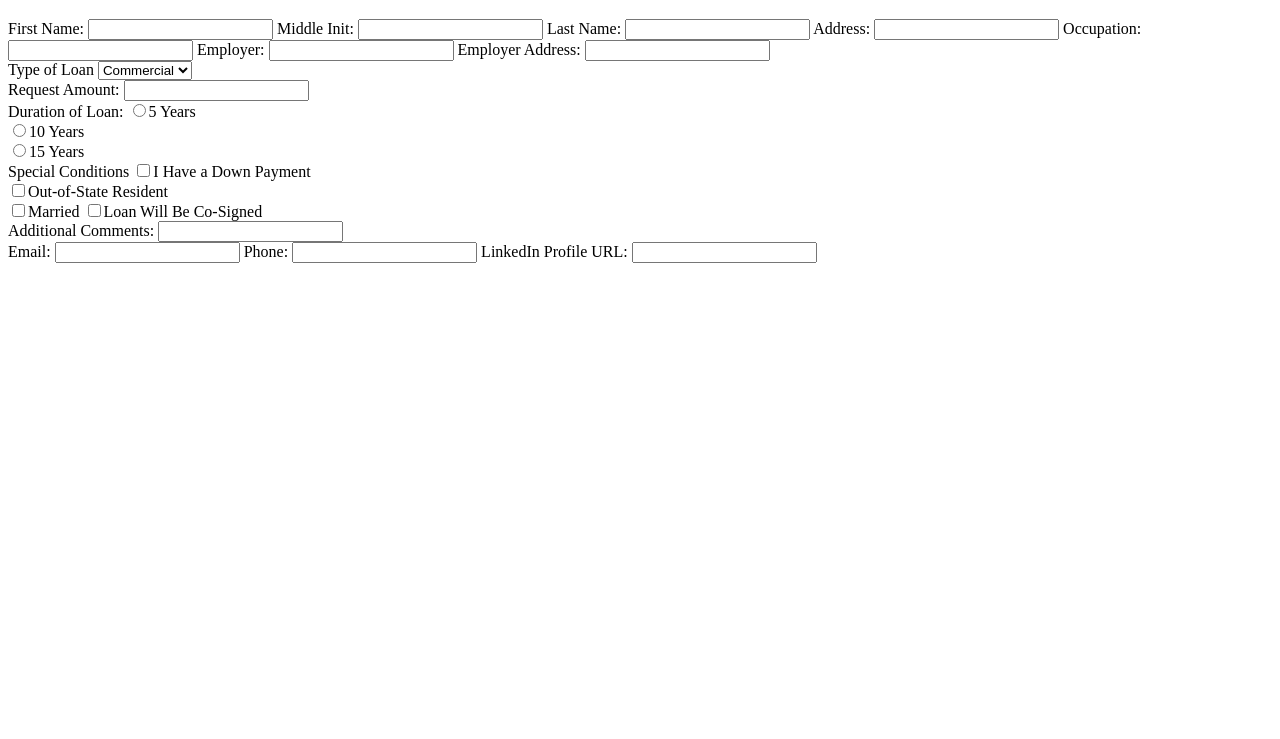
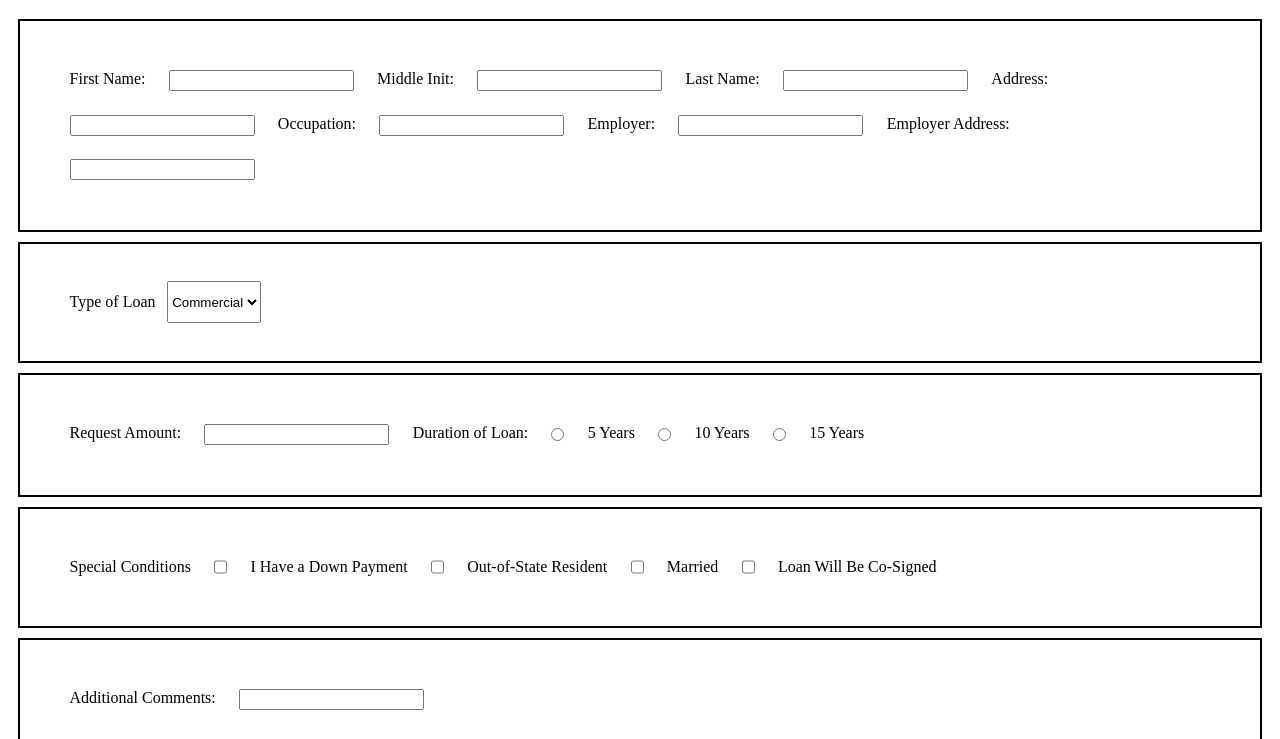
Before and after one commit to lukewalt/bankApplicationForm, a plain HTML site: page index.html in a window 1280 px wide. Shown: the part 61-800 px from the top of the page. Drawn offline with Linux system fonts and the light colour scheme.

Commit message:
restructured html and added flex content to all sections

```diff
--- a/index.html
+++ b/index.html
@@ -2,6 +2,7 @@
 <html>
 <head>
 	<title>Banking Form</title>
+	<link rel="stylesheet" type="text/css" href="main.css">
 </head>
 <body>
 
@@ -29,10 +30,10 @@
 	          <label for="employper_address">Employer Address:</label>
 	          <input type="text" id="employper_address" name="employper_address">
 	      	</section>
+
 	      	<section>
 	          <label for="loan">Type of Loan</label>
 	          <select id="loan" name="type_of_loan">
-
 	            <option value="commercial">Commercial</option>
 	            <option value="real_estate">Real Estate</option>
 	            <option value="personal">Personal</option>
@@ -40,10 +41,9 @@
 	    	  	</select>
 		   		</section>
 
+					<section>
 	          <label for="request_amount">Request Amount:</label>
 	          <input type="text" id="request_amount" name="user_request_amount">
-	        <section>
-
 	          <label>Duration of Loan:</label>
 	          <input type="radio" id="duration" name="loan_duration_5"><label for="duration" class="light">5 Years</label><br>
 	          <input type="radio" id="duration" name="loan_duration_10"><label for="duration" class="light">10 Years</label><br>
@@ -68,13 +68,13 @@
 
 	        <section>
 		        <label for="email">Email:</label>
-		        <input type="text" id="email" name="user_email">
+		        <input type="text" id="email" name="user_email" required/>
 
 		        <label for="phone">Phone:</label>
-		        <input type="text" id="phone" name="user_phone">
+		        <input type="text" id="phone" name="user_phone" required/>
 
 		        <label for="linkedin">LinkedIn Profile URL:</label>
-		        <input type="text" id="linkedin" name="user_linkedin">
+		        <input type="url" id="linkedin" name="user_linkedin" required/>
 	        </section>
 
 	</form>
--- a/main.css
+++ b/main.css
@@ -0,0 +1,33 @@
+
+/*<-------------------- Basic Layout --------------------->*/
+
+section {
+  display: flex;
+  flex-grow: 1;
+  flex-wrap: wrap;
+  margin: 10px;
+  border: 2px solid black;
+  padding: 3%;
+}
+
+section label,
+section input {
+  margin: 1%;
+}
+
+
+/*<------------------ Form Validation ------------------->*/
+
+input:required {
+  background-color: lightblue;
+}
+
+input:required:valid {
+    background:hsl(120, 50%, 90%);
+    border-color:hsl(120, 50%, 50%);
+}
+
+input:required:invalid {
+    border-color:hsl(0, 50%, 50%);
+    background:hsl(0, 50%, 90%);
+}
```
Lines whose indentation alone changed are shown as unchanged.
